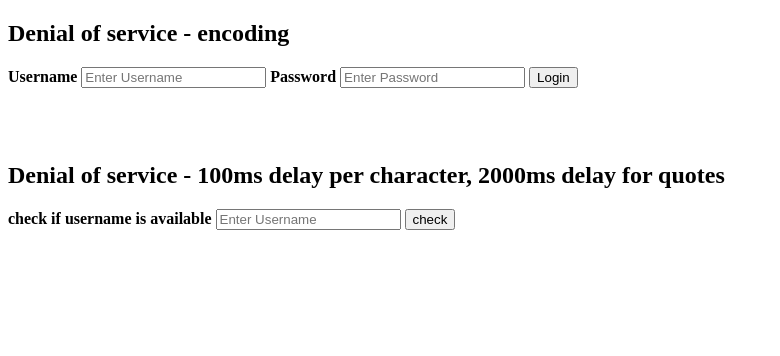
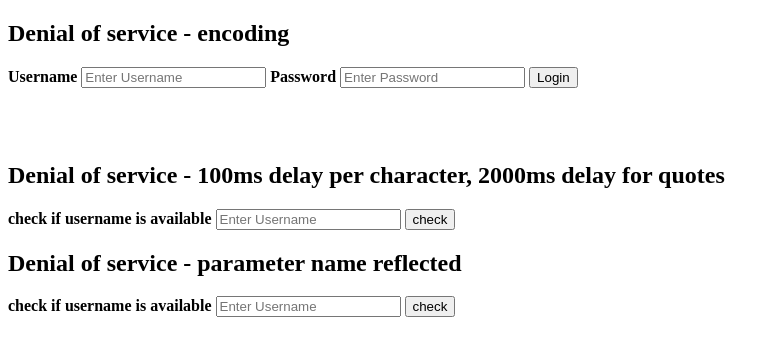
Before and after one commit to michal-simecek/DAST-Benchmark, a PHP site: page / in a window 1280 px wide. Shown: the top 356 px of the page, without its empty margins (0-780 px from the left). Run offline with PHP 8.4, Linux system fonts and the light colour scheme.

Commit message:
added dos challange that reflects the parameter name

```diff
--- a/modules/denial-of-service/site-denial-of-service/index.php
+++ b/modules/denial-of-service/site-denial-of-service/index.php
@@ -30,6 +30,17 @@
     </div>
   </form>
 
+  <h2>Denial of service - parameter name reflected</h2>
+<form method="post">
+    <div class="container">
+      <label for="name"><b>check if username is available</b></label>
+      <input type="text" placeholder="Enter Username" name="name" required>
+      <input type="hidden" name="action" value="parameter_name">
+
+      <button type="submit">check</button>
+    </div>
+  </form>
+
 <?php
 if ($_SERVER["REQUEST_METHOD"] == "POST") {
   $action = $_POST['action'];
@@ -40,6 +51,9 @@ if ($_SERVER["REQUEST_METHOD"] == "POST") {
           break;
       case 'dos-encoded':
           dos_encoded();
+          break;
+      case 'parameter_name':
+          parameter_name_dos();
           break;
       default:
           echo "something went wrong";
@@ -66,6 +80,10 @@ if ($_SERVER["REQUEST_METHOD"] == "POST") {
       }
       echo "schrodinger's username";
     }
+
+    function parameter_name_dos(){
+      echo htmlspecialchars(key($_POST));
+    }
   ?>
 
 </body>
```
